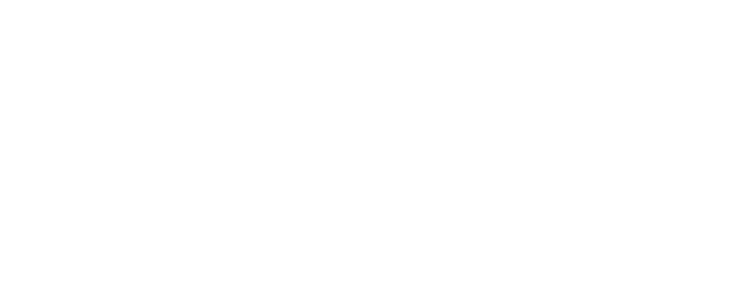
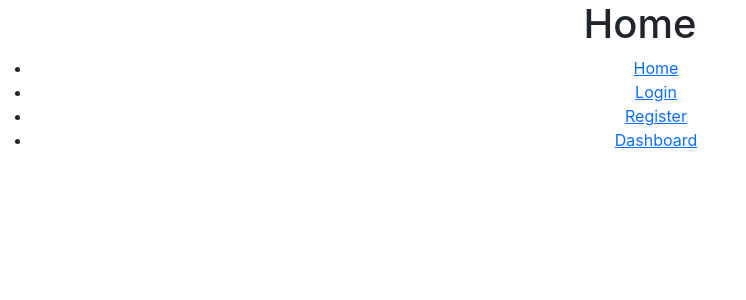
Before and after one commit to wtharden3/jwt-login-client, a React (Create React App) app: page / in a window 1280 px wide. Before the commit this address had no page. Shown: the top 300 px of the page, without its empty margins (0-746 px from the left). Built offline with nearby package versions, Linux system fonts and the light colour scheme.

Commit message:
prelim router working

```diff
--- a/src/App.js
+++ b/src/App.js
@@ -1,6 +1,7 @@
 import './App.css';
 import {
   BrowserRouter as Router,
+  Link,
   Routes,
   Route
 } from 'react-router-dom';
@@ -12,11 +13,20 @@
   return (
     <div className="App">
       <Router>
-          <Routes>
-            <Route path="/login" element={<Login />} />
-            <Route path="/register" element={<Register />} />
-            <Route path="/dashboard" element={<Dashboard />} />
-          </Routes>
+        <h1>Home</h1>
+        <nav>
+          <ul>
+            <li><Link to="/">Home</Link></li>
+            <li><Link to="/login">Login</Link></li>
+            <li><Link to="/register">Register</Link></li>
+            <li> <Link to="/dashboard">Dashboard</Link></li>
+          </ul>
+        </nav>
+        <Routes>
+          <Route exact path="/login" element={<Login />} />
+          <Route path="/register" element={<Register />} />
+          <Route path="/dashboard" element={<Dashboard />} />
+        </Routes>
       </Router>
     </div>
   );
--- a/src/components/Dashboard.js
+++ b/src/components/Dashboard.js
@@ -5,7 +5,7 @@
     <Fragment>
       Dashboard
     </Fragment>
-  )
+  );
 }
 
 export default Dashboard;
--- a/src/components/Login.js
+++ b/src/components/Login.js
@@ -1,9 +1,11 @@
 import { Fragment } from "react";
 
 const Login = () => {
-  <Fragment>
-    Login
-  </Fragment>
+  return(
+    <div>
+      <p>Login</p>
+    </div>
+  )
 }
 
 export default Login;
--- a/src/components/Register.js
+++ b/src/components/Register.js
@@ -1,9 +1,11 @@
 import { Fragment } from "react";
 
 const Register = () => {
-  <Fragment>
-    Register
-  </Fragment>
+  return(
+    <Fragment>
+      Register
+    </Fragment>
+  );
 }
 
 export default Register;
--- a/src/index.js
+++ b/src/index.js
@@ -1,11 +1,7 @@
 import React from 'react';
-import ReactDOM from 'react-dom';
+import { render } from 'react-dom';
 import './index.css';
 import App from './App';
 
-ReactDOM.render(
-  <React.StrictMode>
-    <App />
-  </React.StrictMode>,
-  document.getElementById('root')
-);
+const rootEl = document.getElementById('root');
+render(<App />, rootEl);
```
Also changed, not shown: 2 other files (tests, documents, lock files or other folders).
